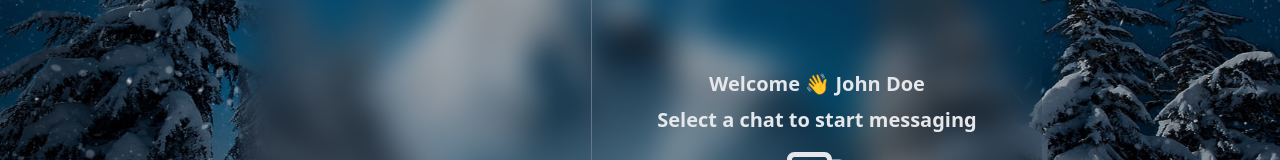
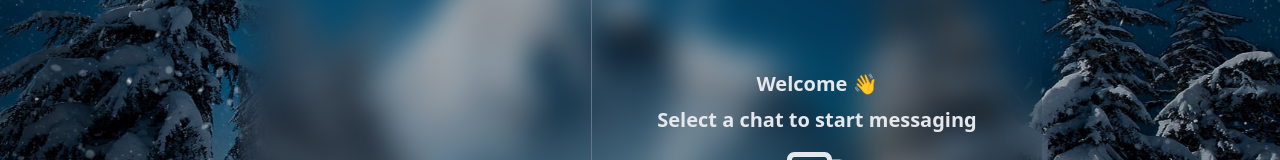
Before and after one commit to Aayush09123/chat-app, a React (Vite) app in the folder frontend/: page / in a window 1280 px wide. Shown: the part 264-424 px from the top of the page. Built offline with nearby package versions, Linux system fonts and the light colour scheme; no server answers; sample sign-in values are in the browser's storage.

Commit message:
Dynamically fetch the authenticated user name and display it

```diff
--- a/frontend/src/components/messages/MessageContainer.jsx
+++ b/frontend/src/components/messages/MessageContainer.jsx
@@ -4,6 +4,7 @@
 import MessageInput from './MessageInput';
 import { TiMessages } from "react-icons/ti";
 import useConversation from '../../zustand/useConversation';
+import { useAuthContext } from '../../context/AuthContext';
 
 const MessageContainer = () => {
     const { selectedConversation, setSelectedConversation } = useConversation();
@@ -35,10 +36,12 @@
 
 
 const NoChatSelected = () => {
+    const { authUser } = useAuthContext();
+
     return (
         <div className='flex items-center justify-center w-full h-full'>
             <div className='px-4 text-center sm:text-lg md:text-xl text-gray-200 font-semibold flex flex-col items-center gap-2'>
-                <p>Welcome 👋 John Doe</p>
+                <p>Welcome 👋 {authUser.fullName}</p>
                 <p>Select a chat to start messaging</p>
                 <TiMessages className="text-3xl md:text-6xl text-center" />
             </div>
```
